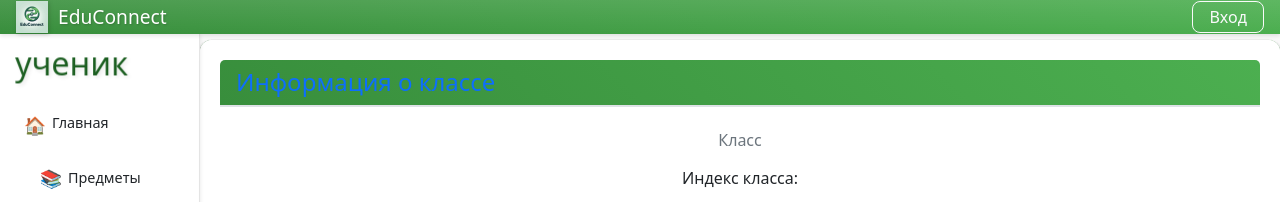
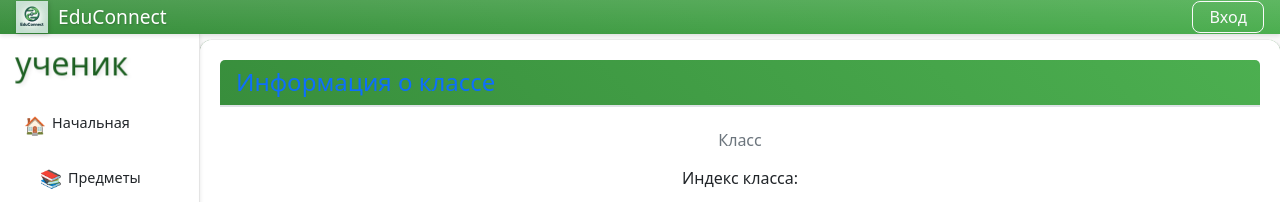
Before and after one commit to Alex-L-K-free/EduConnect, a React (Create React App) app in the folder educonnect/frontend/: page /student in a window 1280 px wide. Shown: the top 202 px of the page. Built offline with nearby package versions, Linux system fonts and the light colour scheme.

Commit message:
учет запись ученика

```diff
--- a/educonnect/frontend/src/components/layout/SidebarStudent.js
+++ b/educonnect/frontend/src/components/layout/SidebarStudent.js
@@ -45,7 +45,7 @@ const SidebarStudent = ({ activePage }) => {
           onClick={handleMainClick}
         >
           <span className="menu-icon">🏠</span>
-          <span className="menu-text">Главная</span>
+          <span className="menu-text">Начальная</span>
         </li>
         <li className={activePage === 'subjects' ? 'active menu-item' : 'menu-item'}>
           <div className="menu-header">
```
